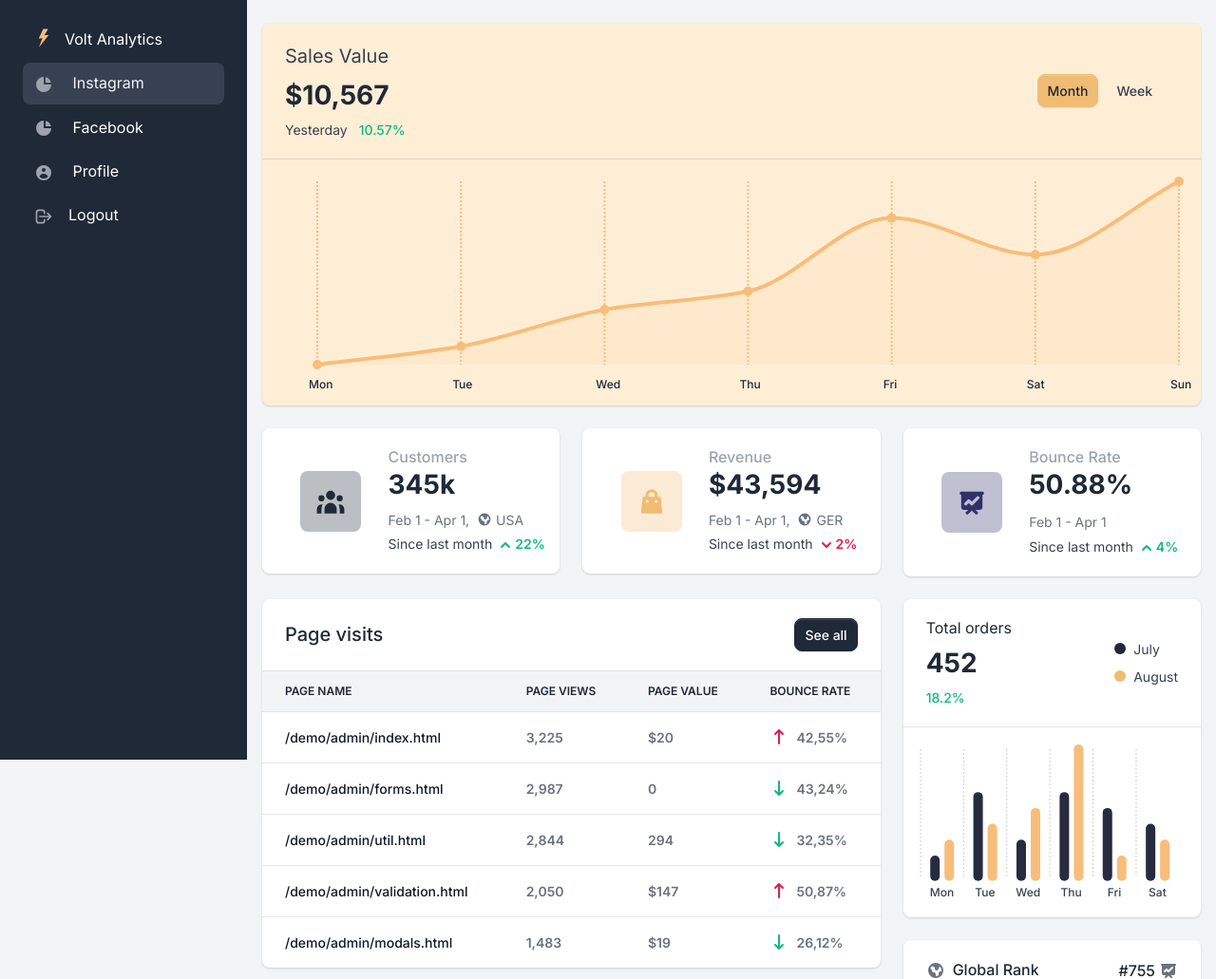
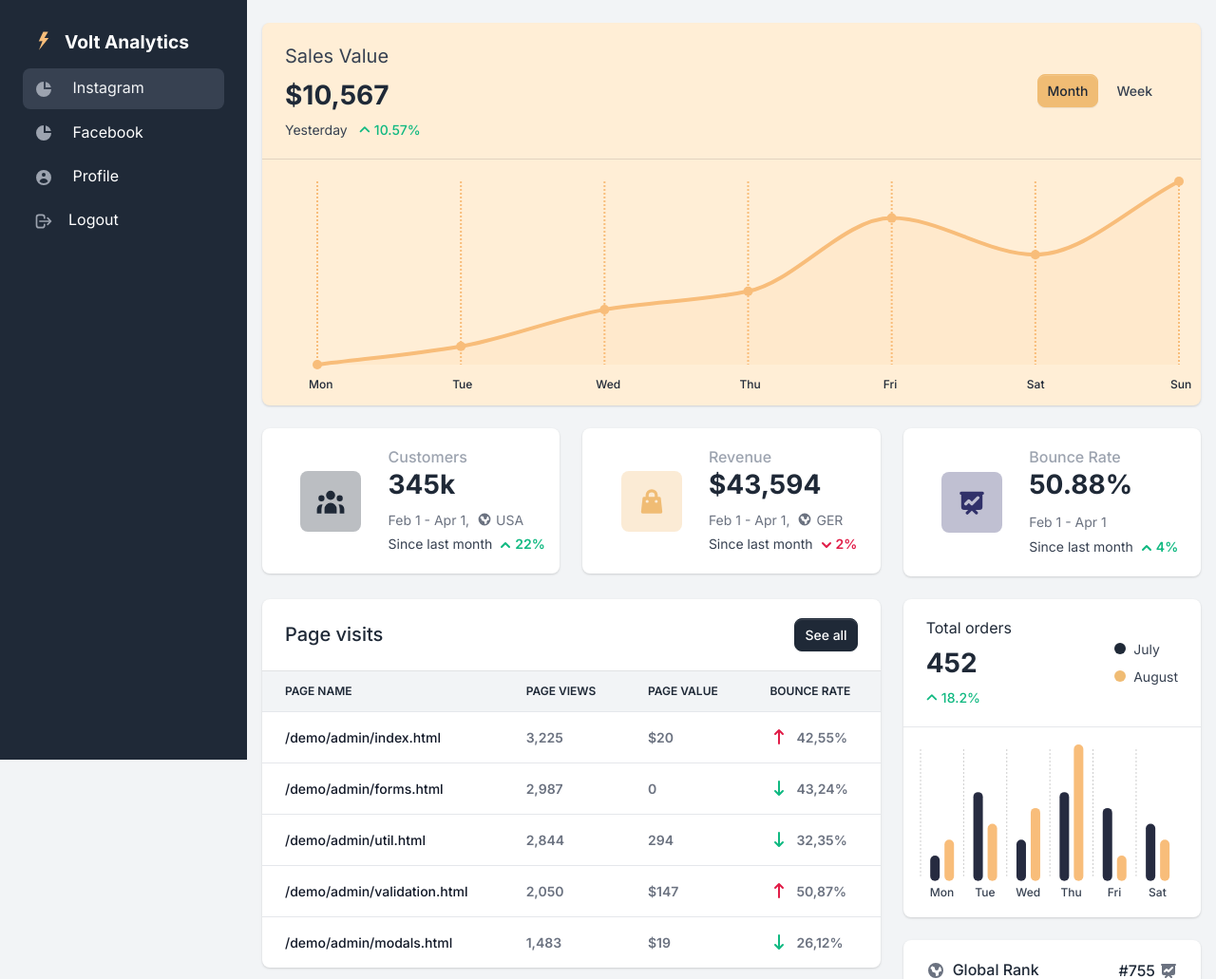
Before and after one commit to Rahulnisanth/SocialMedia-dashboard, a Django app: page / in a window 1280 px wide. Shown: the top 1031 px of the page at 95% size. Run offline with Django 3.2, Linux system fonts and the light colour scheme; the visitor is signed in with stand-in values (Sample User, id 1); some libraries are stand-ins or nearby versions.

Commit message:
added-fontAwesome

```diff
--- a/apps/templates/includes/sidebar.html
+++ b/apps/templates/includes/sidebar.html
@@ -48,7 +48,8 @@
           <span class="sidebar-icon">
             <img src="/static/assets/img/brand/light.svg" height="20" width="20" alt="Volt Logo">
           </span>
-          <span class="mt-1 ms-1 sidebar-text">Volt Analytics</span>
+          <span class="mt-1 ms-1 sidebar-text" style="font-style:bold ; font-size: larger; font-weight: 700;">Volt
+            Analytics</span>
         </a>
       </li>
 
--- a/apps/templates/layouts/base-fullscreen.html
+++ b/apps/templates/layouts/base-fullscreen.html
@@ -14,6 +14,8 @@
     <!-- Favicon -->
     <link rel="icon" type="image/png" sizes="32x32" href="/static/assets/img/brand/light.svg">
     <link rel="icon" type="image/png" sizes="16x16" href="/static/assets/img/brand/light.svg">
+    <!-- Font Awesome icons -->
+    <script src="https://kit.fontawesome.com/14e8c0ae6a.js" crossorigin="anonymous"></script>
     <!-- FA Icons -->
     <link rel="stylesheet" href="https://cdnjs.cloudflare.com/ajax/libs/font-awesome/5.15.4/css/all.min.css"
         integrity="sha512-1ycn6IcaQQ40/MKBW2W4Rhis/DbILU74C1vSrLJxCq57o941Ym01SwNsOMqvEBFlcgUa6xLiPY/NS5R+E6ztJQ=="
--- a/apps/templates/layouts/base.html
+++ b/apps/templates/layouts/base.html
@@ -20,6 +20,8 @@
   <meta property="og:image"
     content="https://themesberg.s3.us-east-2.amazonaws.com/public/products/volt-pro-bootstrap-5-dashboard/volt-pro-preview.jpg">
 
+  <!-- Font Awesome icons -->
+  <script src="https://kit.fontawesome.com/14e8c0ae6a.js" crossorigin="anonymous"></script>
   <!-- Favicon -->
   <link rel="icon" type="image/png" sizes="32x32" href="/static/assets/img/brand/light.svg">
   <link rel="icon" type="image/png" sizes="16x16" href="/static/assets/img/brand/light.svg">
```
